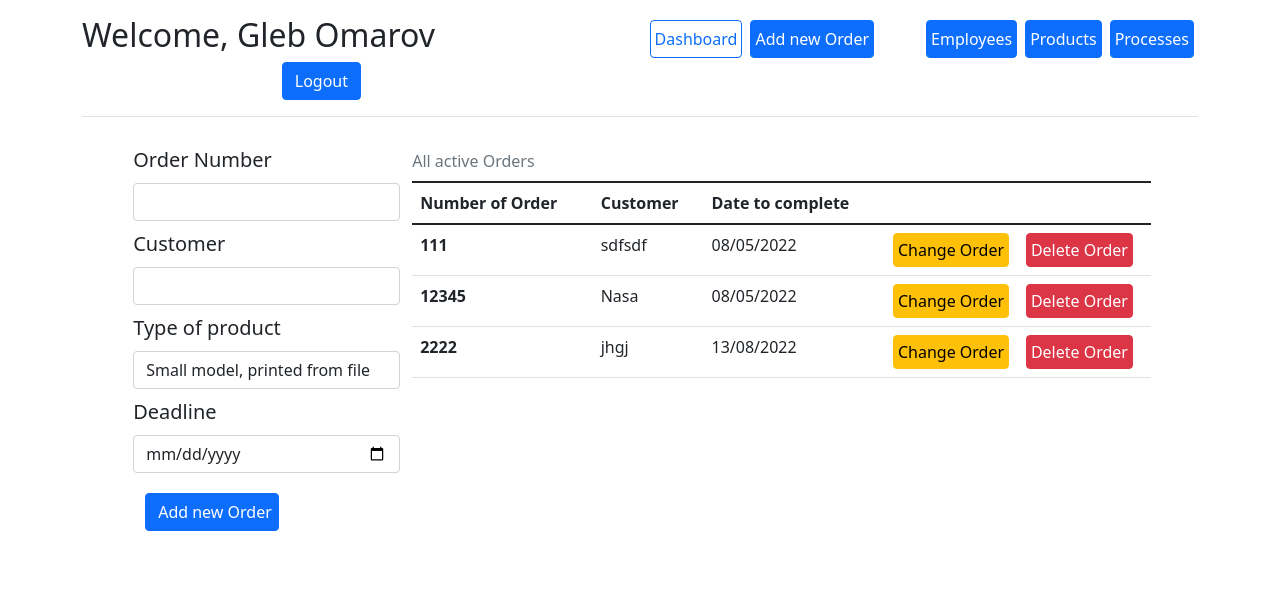
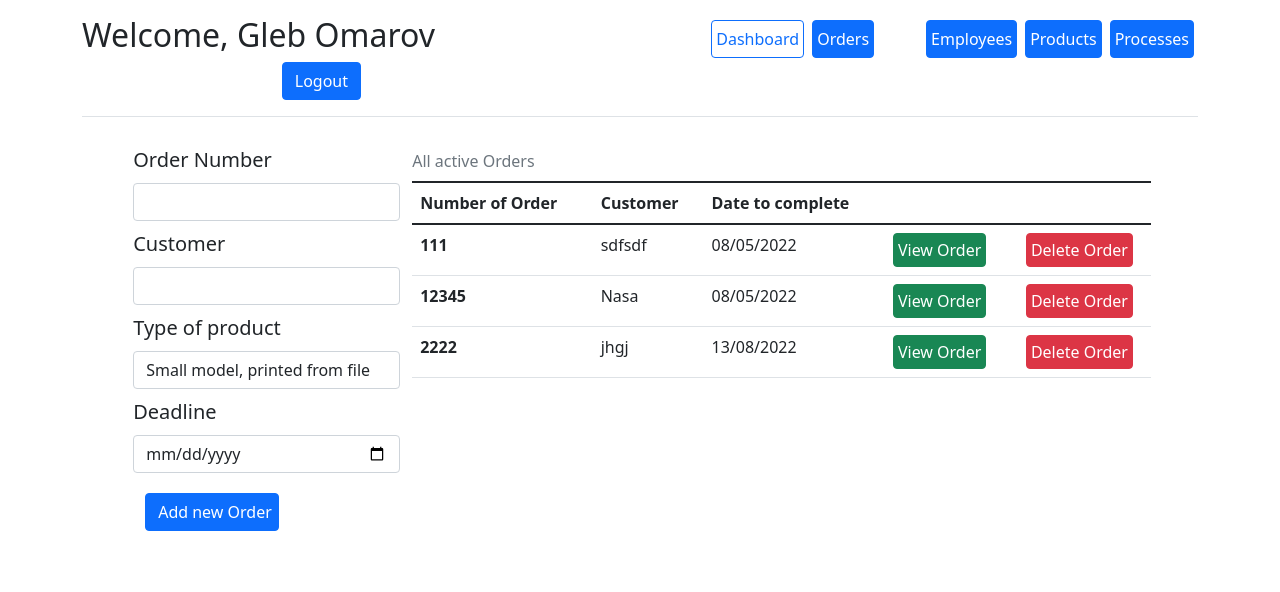
Before and after one commit to glllom/final_project, a Flask app: page /add_order in a window 1280 px wide. Shown: the top 592 px of the page. Run offline with Flask 2, Linux system fonts and the light colour scheme; a user stored in the database is signed in; data comes from the database, SQL or seed files in the repository; both versions use the stored data as it was after the commit.

Commit message:
first commit

```diff
--- a/app/routes.py
+++ b/app/routes.py
@@ -8,12 +8,8 @@ from app.forms import AddEmployee, AddProduct, AddProcess, AddOrder
 @process_app.route('/dashboard')
 @login_required
 def dashboard():
-    all_processes_to_complete = models.ProcessInOrder.query.filter_by(completed=False)
-    table = [process for process in all_processes_to_complete if
-             process.process in [current_user_process.process_id for current_user_process in current_user.processes]]
-    # orders = models.Order.query.filter_by(completed=False)
-    # for record in table:
-    #     record = [record, 1]
+    table = [process for process in models.ProcessInOrder.query.filter_by(completed=False) if
+             process.Process.responsible_employee == current_user.id]
     return render_template('homepage.html', table=table)
 
 
@@ -93,7 +89,11 @@ def add_product():
         (process.process_id, process.name) for process in models.Process.query.all()
     ]
     if form.is_submitted():
-        new_product = models.Product(name=form.name.data)
+        new_product = models.Product(name=form.name.data,
+                                     processes=[
+                                         models.Process.query.get(product)
+                                         for product in form.processes.data
+                                     ])
         db.session.add(new_product)
         db.session.commit()
         return redirect(url_for('add_product'))
@@ -172,7 +172,7 @@ def add_order():
 
 @process_app.route('/remove_order/<int:order_id>')
 @login_required
-def remove_order(process_id):
-    db.session.delete(models.Order.query.get(process_id))
+def remove_order(order_id):
+    db.session.delete(models.Order.query.get(order_id))
     db.session.commit()
     return redirect(url_for("add_order"))
--- a/app/templates/add_order.html
+++ b/app/templates/add_order.html
@@ -41,7 +41,7 @@
                     <td>{{ order.customer }}</td>
                     <td>{{ order.date_to_complete.strftime('%d/%m/%Y') }}</td>
                     <td>
-                        <a href="{{ url_for('remove_order', order_id=order.order_id) }}" class="btn btn-warning p-1">Change
+                        <a href="{{ url_for('remove_order', order_id=order.order_id) }}" class="btn btn-success p-1">View
                             Order</a>
                     </td>
                     <td>
--- a/app/templates/add_process.html
+++ b/app/templates/add_process.html
@@ -45,7 +45,7 @@
                         {{ product.name }}
 
                         {% if loop.index < process.products|length %}
-                        <br><hr>
+                        <br><hr width="40%">
                         {% endif %}
                                                 {% endfor %}
                     </td>
--- a/app/templates/add_product.html
+++ b/app/templates/add_product.html
@@ -39,7 +39,7 @@
                         {{ process.name }}
                         {% if loop.index < product.processes|length %}
                         <br>
-                        <hr>
+                        <hr width="40%">
                         {% endif %}
                                                 {% endfor %}
 
--- a/app/templates/navbar.html
+++ b/app/templates/navbar.html
@@ -7,7 +7,7 @@
     {% if current_user.is_authenticated and current_user.admin %}
     <ul class="nav col-12 col-md-auto mb-2 justify-content-center mb-md-0">
         <li><a href="{{ url_for('dashboard') }}" class="px-1 mx-1 btn btn-outline-primary">Dashboard</a></li>
-        <li><a href="{{ url_for('add_order') }}" class="px-1 ms-1 me-5 btn btn-primary">Add new Order</a></li>
+        <li><a href="{{ url_for('add_order') }}" class="px-1 ms-1 me-5 btn btn-primary">Orders</a></li>
         <li><a href="{{ url_for('add_user') }}" class="px-1 mx-1 btn btn-primary">Employees</a></li>
         <li><a href="{{ url_for('add_product') }}" class="px-1 mx-1 btn btn-primary">Products</a></li>
         <li><a href="{{ url_for('add_process') }}" class="px-1 mx-1 btn btn-primary">Processes</a></li>
```
Also changed, not shown: app/templates/homepage.html (+5 -3 lines), app/process.db.
